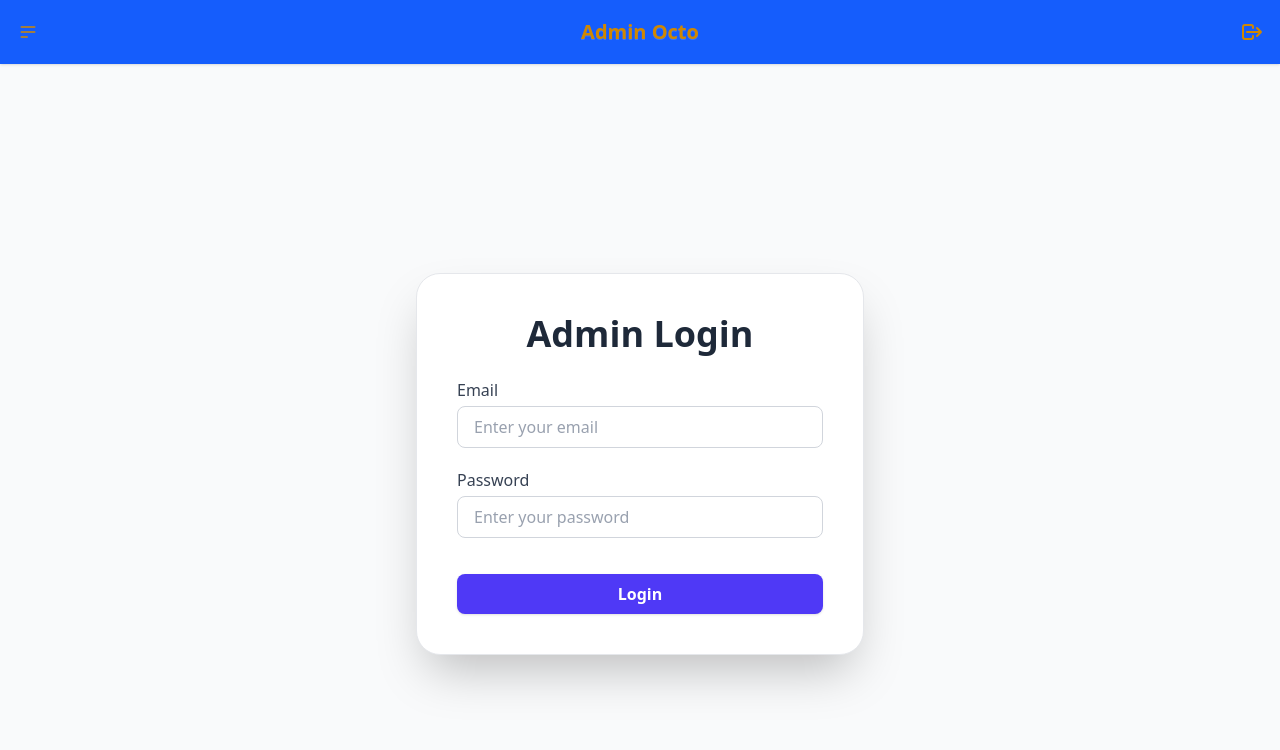
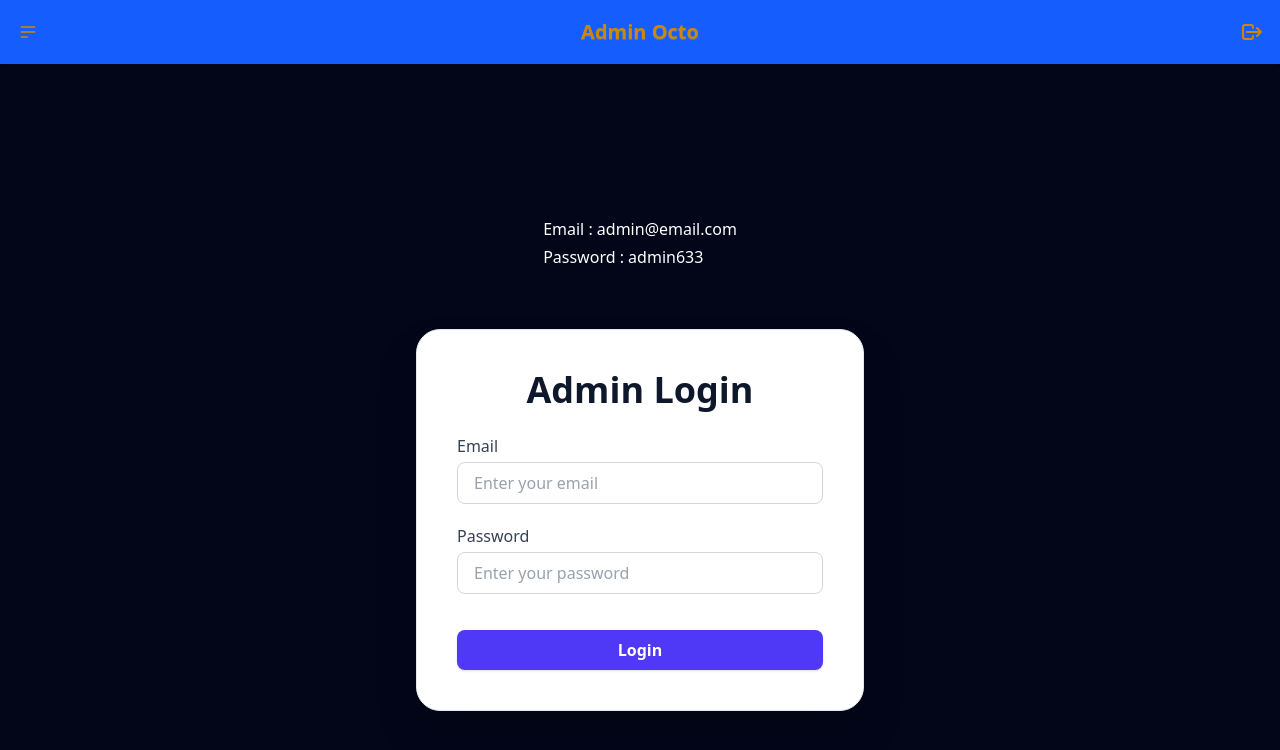
Before and after one commit to KhemissatRa/AdminDashboardOctoweb, a React (Vite) app: page / in a window 1280 px wide. Shown: the top 750 px of the page. Built offline with nearby package versions, Linux system fonts and the light colour scheme; no server answers.

Commit message:
improve the overul ui

```diff
--- a/src/Login/login.jsx
+++ b/src/Login/login.jsx
@@ -16,7 +16,7 @@ export default function Login() {
     setMessage("");
 
     try {
-      const response = await axios.post("https://backendoctoweb.onrender.com/admin/login", {
+      const response = await axios.post("https://backendoctoweb.onrender.com/api/admin/admin/login", {
         email,
         password,
       });
@@ -40,9 +40,13 @@ export default function Login() {
   };
 
   return (
-    <div className="min-h-screen text-black flex items-center justify-center bg-gray-50 p-4 sm:p-6">
-      <div className="w-full max-w-md bg-white rounded-3xl shadow-2xl border border-gray-200 p-8 sm:p-10 transition-all duration-300 hover:shadow-3xl">
-        <h1 className="text-3xl sm:text-4xl font-extrabold text-gray-800 text-center mb-6">
+    <div className="min-h-screen text-black flex flex-col items-center justify-center bg-slate-950 p-4 sm:p-6">
+     <div className="pb-14 m-0">
+     <h3 className="text-white font-medium mb-1">Email : admin@email.com</h3>
+     <h3 className="text-white font-medium mb-1">Password : admin633</h3>
+</div>
+     <div className="w-full max-w-md bg-white rounded-3xl shadow-2xl border border-gray-200 p-8 sm:p-10 transition-all duration-300 hover:shadow-3xl">
+        <h1 className="text-3xl sm:text-4xl font-extrabold text-slate-900 text-center mb-6">
           Admin Login
         </h1>
 
--- a/src/Sides/Orders.jsx
+++ b/src/Sides/Orders.jsx
@@ -49,11 +49,11 @@ export default function Orders() {
                 <td className="truncate max-w-[120px]">
                   {order.order.map((item, i) => (
                     <div key={i}>
-                      {i + 1}: {item.toUpperCase()}
+                      {i + 1}: {item.title.toUpperCase() }
+                      <span>Qauntity:</span>{item.quantity}
                     </div>
                   ))}
                 </td>
-
                 <td className="truncate max-w-[120px]">{order.name}</td>
                 <td className="truncate max-w-[100px]">{order.Number}</td>
                 <td className="truncate max-w-[150px]">{order.email}</td>
```
